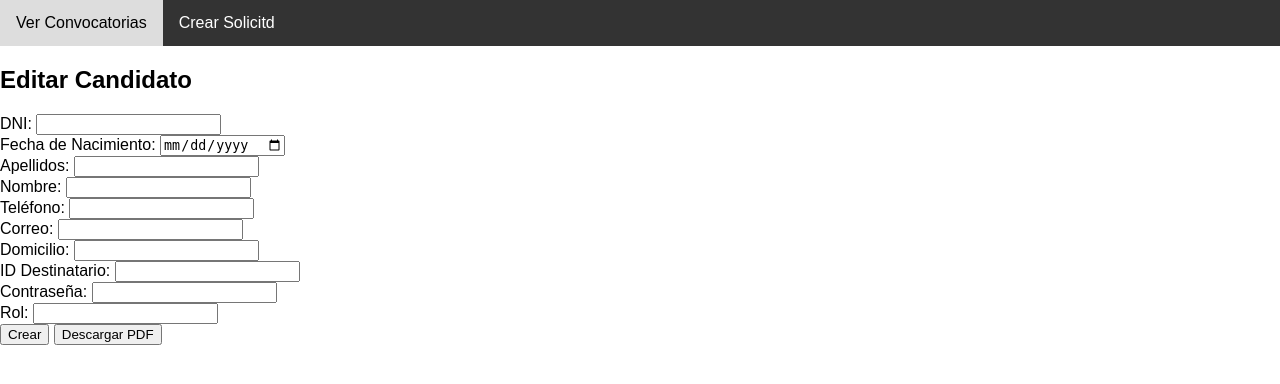
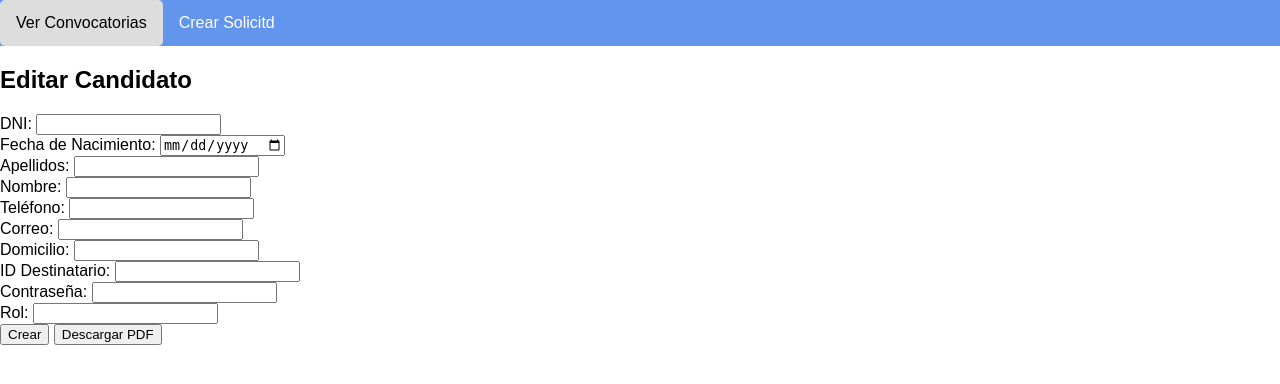
Before and after one commit to daniarmenteros181/erasmus, a PHP site: page /formularios/seleccionConvocatoria.php in a window 1280 px wide. Shown: the top 384 px of the page. Run offline with PHP 8.4, Linux system fonts and the light colour scheme.

Commit message:
Mas y mas y mas estilos

```diff
--- a/estilos/estilosAdmin.css
+++ b/estilos/estilosNav.css
@@ -5,7 +5,7 @@
     }
 
     nav {
-      background-color: #333;
+      background-color: cornflowerblue;
       overflow: hidden;
     }
 
@@ -21,4 +21,6 @@
     nav a:hover {
       background-color: #ddd;
       color: black;
+      border-radius: 5px;
+      transition: background-color 0.6s ease;
     }
--- a/formularios/mostrarMenu.php
+++ b/formularios/mostrarMenu.php
@@ -10,7 +10,7 @@ class mostrarMenu{
     <html>
     <head>
         <title>Admin</title>
-        <link rel="stylesheet" href="../estilos/estilosAdmin.css">
+        <link rel="stylesheet" href="../estilos/estilosNav.css">
 
     </head>
     <body>
@@ -36,7 +36,7 @@ public static function mostrarMenuAlumno(){
 <html>
 <head>
 <title>Alumno</title>
-<link rel="stylesheet" href="../estilos/estilosAdmin.css">
+<link rel="stylesheet" href="../estilos/estilosNav.css">
 
 </head>
 <body>
```
Also changed, not shown: estilos/estilosPrincipal.css (+6 -5 lines), formularios/administrarConvocatorias.php (+1 -18 lines).
